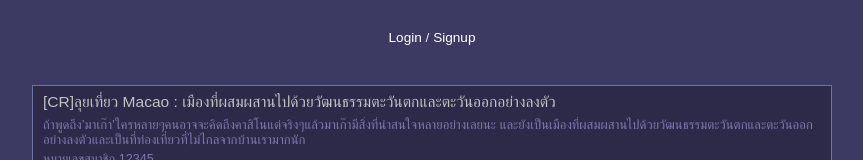
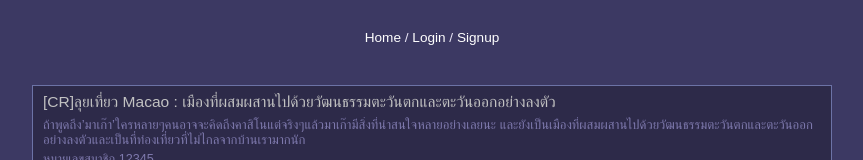
Before and after one commit to n3tr/apollo-graphql-client-example, a React (Create React App) app: page / in a window 1280 px wide. Shown: the top 160 px of the page, without its empty margins (208-1071 px from the left). Built offline with nearby package versions, Linux system fonts and the light colour scheme.

Commit message:
Home menu

```diff
--- a/src/components/Header.js
+++ b/src/components/Header.js
@@ -31,7 +31,7 @@
   renderNonLoggedInMenu = () => {
     return (
       <React.Fragment>
-        <Link to="/login">Login</Link> / <Link to="/signup">Signup</Link>
+        <Link to="/">Home</Link> / <Link to="/login">Login</Link> / <Link to="/signup">Signup</Link>
       </React.Fragment>
     )
   }
@@ -40,7 +40,7 @@
     return (
       <React.Fragment>
         <p>You are logged in!!</p>
-        <Link to="/create-post">Create Post</Link> / <a href="/logout" onClick={this.onClickLogout}>Logout</a>
+        <Link to="/">Home</Link> / <Link to="/create-post">Create Post</Link> / <a href="/logout" onClick={this.onClickLogout}>Logout</a>
       </React.Fragment>
     )
   }
@@ -48,6 +48,7 @@
 
     return (
       <HeaderWrapper>
+
         { this.props.isLoggedIn ? this.renderLoggedInMenu() : this.renderNonLoggedInMenu() }
       </HeaderWrapper>
     )
```
